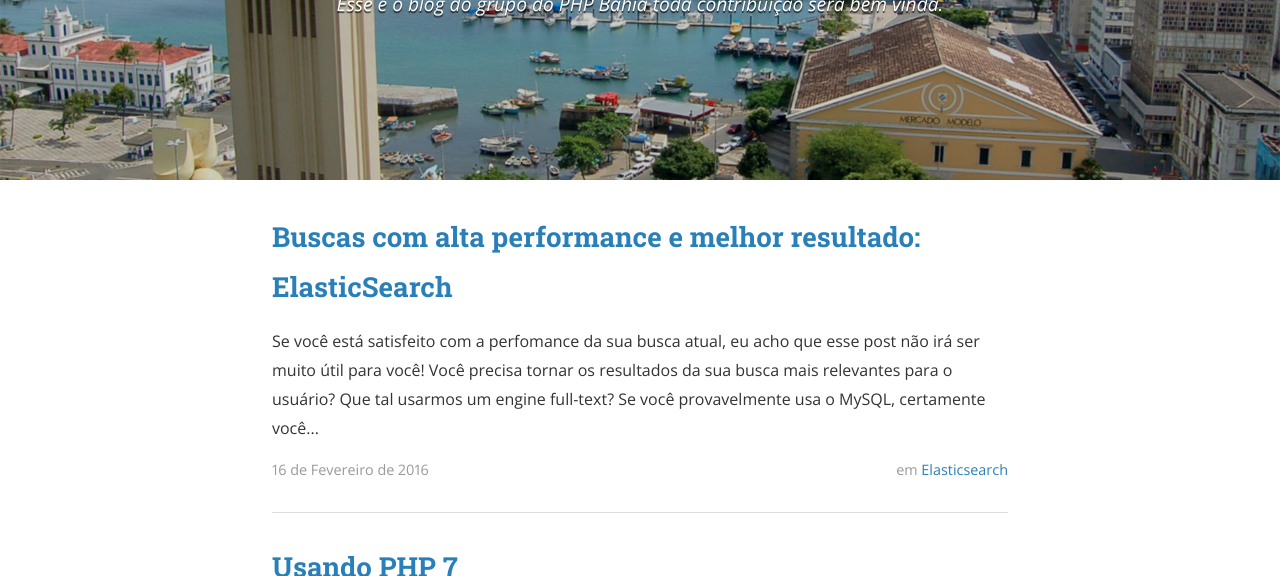
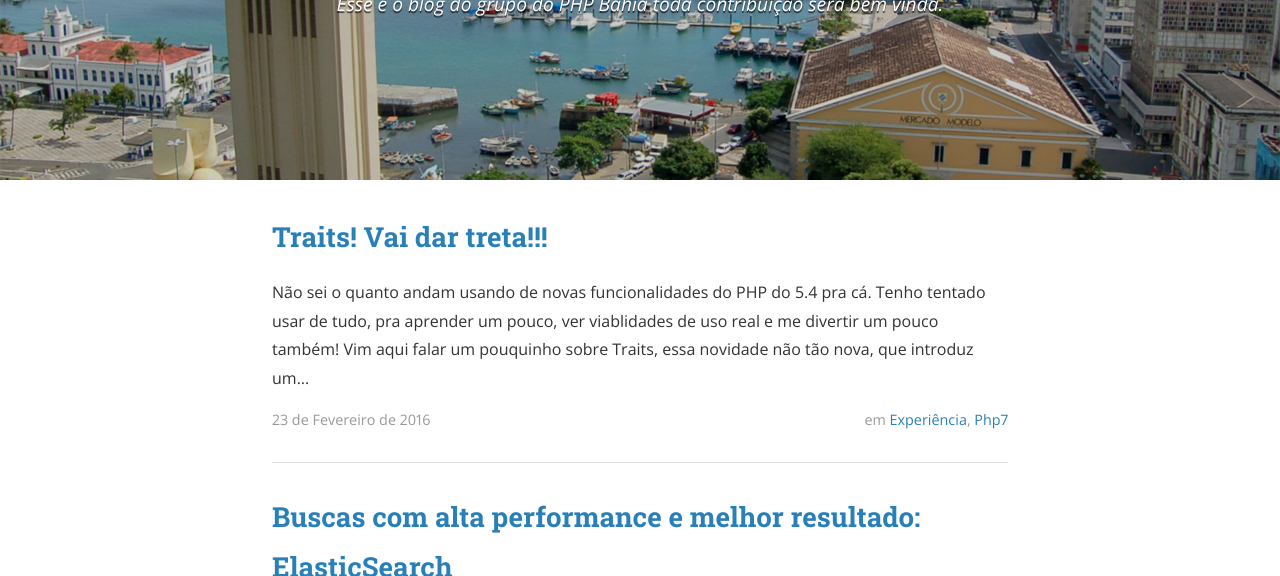
Before and after one commit to phpba/phpba.github.io, a Jekyll site: the page built from index.html, in a window 1280 px wide and 900 px high, cut to the strip 324-900 px from the top of the window. Built offline with Jekyll 4.4.1, drawn with Linux system fonts in a browser that asks for light colours; nearby versions of some CDN libraries; the list of posts is cut into pages by our own code; a style sheet for code colours, icons or effects is not loaded; some of the changed lines change nothing that is shown.

Commit message:
Post sobre Traits

```diff
--- a/_drafts/traits-e-treta.md
+++ b/_posts/2016-02-23-traits-e-treta.md
@@ -1,6 +1,7 @@
 ---
 layout: post
 title:  "Traits! Vai dar treta!!!"
+date: 2016-02-23 06:00:00
 author:
     name: "Marcio Albuquerque"
     mail: "marcio.lima.albuquerque@gmail.com"
@@ -11,7 +12,7 @@ author:
 categories: experiência php7
 ---
 
-Não sei o quanto andam usando de novas funcionalidades do PHP do 5.5 pra cá.
+Não sei o quanto andam usando de novas funcionalidades do PHP do 5.4 pra cá.
 Tenho tentado usar de tudo, pra aprender um pouco, ver viablidades de uso real e
 me divertir um pouco também!
 
@@ -20,6 +21,9 @@ um conceito interessante de usar mixins, como em linguagens como Ruby. A ideia,
 basicamente, é poder introduzir __*pedaços de código*__ em classes, garantindo um reuso
 desses __*pedaços*__ em várias classes. Normalmente, esse conceito é usado em linguagens
 que não têm herança múltipla, como o PHP, Ruby, entre outras.
+
+Não vou falar aqui do uso de traits em frameworks, como Laravel ou Symfony, que fazem bastante
+dessa ferramenta. Mas quando poderiam usar traits e como usar, de forma bem simples.
 
 Um exemplo de Trait está abaixo:
 
@@ -66,3 +70,36 @@ class PrinterManagerFactory
 ~~~
 
 Vejam que usei apenas <code>use OSCheckTrait</code> e já tenho acesso ao método - <code>self::serverOS()</code>.
+Lembrem-se também que traits também seguem as PSR-1, PSR-2 e PSR-4.
+
+Depois, utilizei essa mesma trait em outra classe Factory, reutilizando o método.
+
+~~~
+class PrinterUtilFactory
+{
+    use OSCheckTrait;
+
+    public static function build()
+    {
+        $printer_util = "\\App\\Util\\" . ucfirst(self::serverOS()) . 'PrinterUtil';
+        return new $printer_util;
+    }
+}
+~~~
+
+Agora vem a treta!! Muitos poderiam dizer: "*Mas você poderia criar uma classe pai que tivesse
+esse método e herdar as duas classes Factory dessa classe pai. Assim, as duas classes já teriam
+o método e poderia reutilizar do mesmo jeito!*".
+
+É bem verdade isso, mas aí eu não poderia o método <code>serverOS</code> da trait em outras
+classes, que foi o que acabou acontecendo. Na verdade, essa foi a ordem dos
+eventos: eu criei a classe pai. Vi que precisaria do método em outros locais e refatorei tudo:
+criei a trait, a chamei nas classes que queria usar (além das Factories) e destrui a classe.
+Naquele esquema, __*BABY STEPS*__!!
+
+Por isso que digo sempre, não precisa sair querendo usar tudo que se conhece e aprende, mas é
+importante saber das coisas novas para quando precisar, sabe como e quando usar.
+
+Espero que tenha ajudado em como e quando usar traits um pouquinho. Qualquer dúvida, estamos aí.
+Se querem saber um pouco mais sobre traits, no próprio portal do PHP tem bons
+[exemplos de Traits](http://php.net/manual/pt_BR/language.oop5.traits.php).
```
